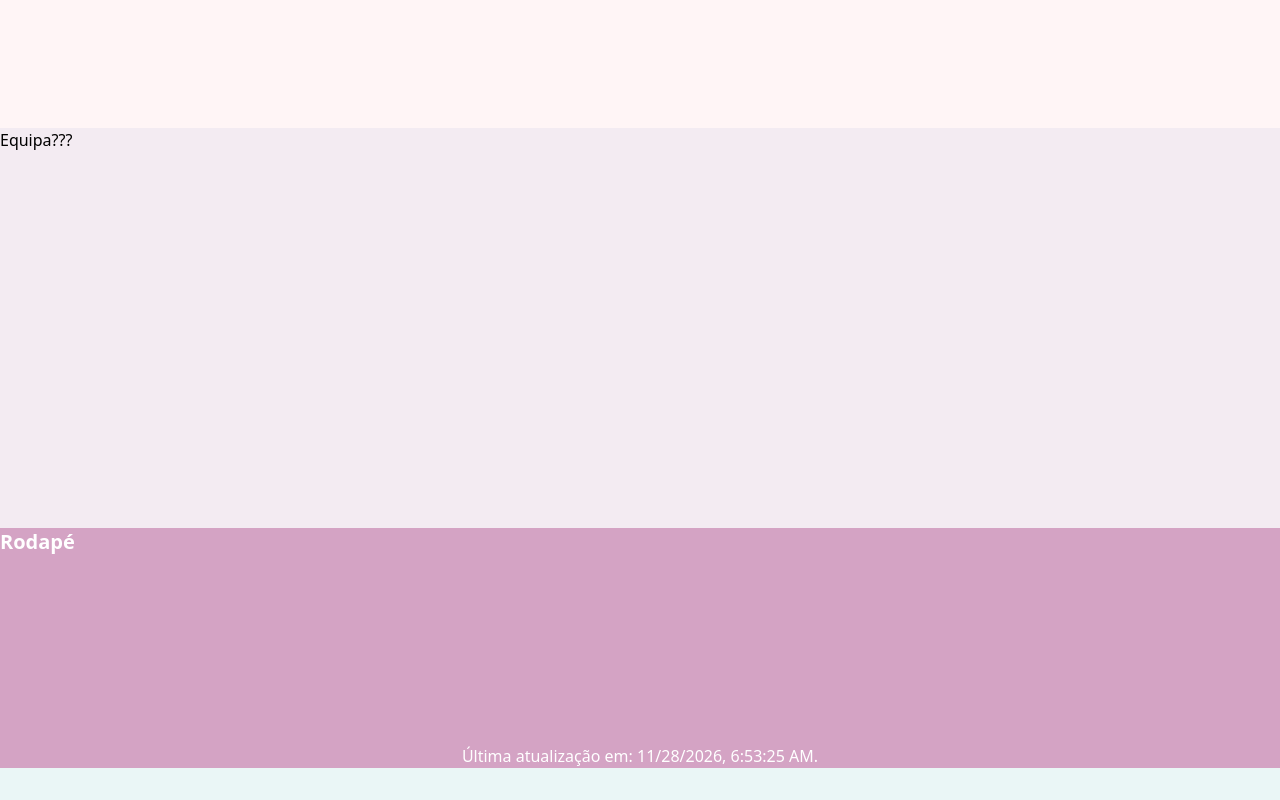
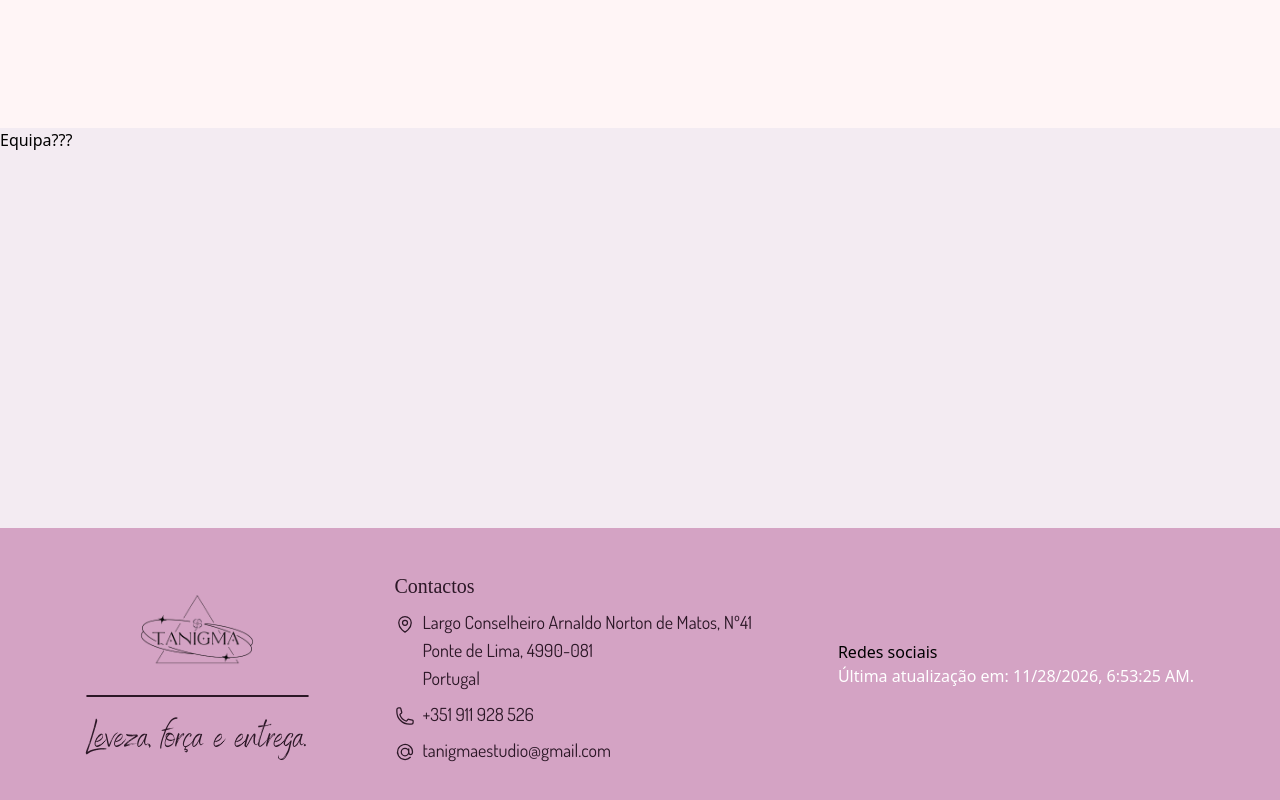
Before and after one commit to ReklyOrg/tanigma, a React (Vite) app: page / in a window 1280 px wide. Shown: the part 1872-2672 px from the top of the page. Before the commit the page ends 2640 px from the top, so only its background shows below. Built offline with nearby package versions, Linux system fonts and the light colour scheme; a web font is replaced by a local one.

Commit message:
feat(footer): add logo and contacts in footer

```diff
--- a/src/components/footer.tsx
+++ b/src/components/footer.tsx
@@ -1,4 +1,9 @@
 import { useMemo } from 'react';
+
+import logo from '@/assets/black-logo.png';
+import AtIcon from '@/icons/at-icon';
+import LocationIcon from '@/icons/location-icon';
+import PhoneIcon from '@/icons/phone-icon';
 
 const Footer = () => {
   const buildDate = useMemo(() => {
@@ -10,10 +15,63 @@ const Footer = () => {
   }, []);
 
   return (
-    <div className='bg-tanigma-mauve min-h-60 flex flex-col justify-between'>
-      <h2 className='text-tanigma-text-inverse font-bold text-xl'>Rodapé</h2>
+    <div className='bg-tanigma-secondary min-h-60 h-full py-5 flex justify-center items-center'>
+      <div className='flex flex-col lg:flex-row justify-evenly items-center gap-4 p-4 w-full max-w-7xl'>
+        {/* Logo */}
+        <div className='flex flex-col items-center'>
+          <img
+            alt='Logo'
+            className='w-32'
+            src={logo}
+          />
 
-      <p className='text-center text-white'>Última atualização em: {buildDate}.</p>
+          <hr className='w-56 lg:w-full border rounded-xl border-tanigma-on-secondary' />
+
+          <br />
+          <p className='text-tanigma-on-secondary font-tanigma-variation text-4xl'>Leveza, força e entrega.</p>
+        </div>
+
+        {/* Contacts */}
+        <div>
+          <h2 className='font-tanigma-titles text-xl text-tanigma-on-secondary py-2'>Contactos</h2>
+          <div className='flex flex-col gap-2'>
+            <div className='flex gap-2'>
+              <LocationIcon className='text-tanigma-on-secondary mt-1.5' />
+
+              <p className='font-tanigma-text text-lg text-tanigma-on-secondary'>
+                Largo Conselheiro Arnaldo Norton de Matos, Nº41
+                <br />
+                Ponte de Lima, 4990-081
+                <br />
+                Portugal
+              </p>
+            </div>
+
+            <div className='flex gap-2'>
+              <PhoneIcon className='text-tanigma-on-secondary mt-1.5' />
+
+              <p className='font-tanigma-text text-lg text-tanigma-on-secondary'>+351 911 928 526</p>
+            </div>
+
+            <div className='flex gap-2'>
+              <AtIcon className='text-tanigma-on-secondary mt-1.5' />
+
+              <a
+                className='font-tanigma-text text-lg text-tanigma-on-secondary'
+                href='mailto:tanigmaestudio@gmail.com'
+              >
+                tanigmaestudio@gmail.com
+              </a>
+            </div>
+          </div>
+        </div>
+
+        {/* Social media */}
+        <div>
+          Redes sociais
+          <p className='text-white'>Última atualização em: {buildDate}.</p>
+        </div>
+      </div>
     </div>
   );
 };
--- /dev/null
+++ b/src/components/test.tsx
@@ -0,0 +1,22 @@
+const SVGComponent = () => (
+  <svg
+    viewBox='0 0 600 60'
+    xmlns='http://www.w3.org/2000/svg'
+  >
+    <path
+      d='M10 30 C 120 10, 240 50, 360 30, 480 10, 590 30'
+      fill='none'
+      stroke='#eb8db5'
+      strokeLinecap='round'
+      strokeWidth={4}
+    />
+    <path
+      d='M10 36 C 120 16, 240 56, 360 36, 480 16, 590 36'
+      fill='none'
+      stroke='#83c0c1'
+      strokeLinecap='round'
+      strokeWidth={3}
+    />
+  </svg>
+);
+export default SVGComponent;
--- /dev/null
+++ b/src/icons/at-icon.tsx
@@ -0,0 +1,15 @@
+import BaseIcon from '@/icons/base-icon';
+
+import type { BaseIconProps } from '@/icons/base-icon';
+
+const AtIcon = <T extends SVGSVGElement>(props: BaseIconProps<T>) => (
+  <BaseIcon {...props}>
+    <path
+      d='M16.5 12a4.5 4.5 0 1 1-9 0 4.5 4.5 0 0 1 9 0Zm0 0c0 1.657 1.007 3 2.25 3S21 13.657 21 12a9 9 0 1 0-2.636 6.364M16.5 12V8.25'
+      strokeLinecap='round'
+      strokeLinejoin='round'
+    />
+  </BaseIcon>
+);
+
+export default AtIcon;
--- /dev/null
+++ b/src/icons/base-icon.tsx
@@ -0,0 +1,21 @@
+import { twMerge } from 'tailwind-merge';
+
+import type { PropsWithChildren, SVGProps } from 'react';
+
+export interface BaseIconProps<T extends SVGSVGElement> extends SVGProps<T>, PropsWithChildren {}
+
+const BaseIcon = <T extends SVGSVGElement>({ children, className, ...rest }: BaseIconProps<T>) => (
+  <svg
+    className={twMerge('size-5', className)}
+    fill='none'
+    stroke='currentColor'
+    strokeWidth={1.5}
+    viewBox='0 0 24 24'
+    xmlns='http://www.w3.org/2000/svg'
+    {...rest}
+  >
+    {children}
+  </svg>
+);
+
+export default BaseIcon;
--- /dev/null
+++ b/src/icons/location-icon.tsx
@@ -0,0 +1,20 @@
+import BaseIcon from '@/icons/base-icon';
+
+import type { BaseIconProps } from '@/icons/base-icon';
+
+const LocationIcon = <T extends SVGSVGElement>(props: BaseIconProps<T>) => (
+  <BaseIcon {...props}>
+    <path
+      d='M15 10.5a3 3 0 1 1-6 0 3 3 0 0 1 6 0Z'
+      strokeLinecap='round'
+      strokeLinejoin='round'
+    />
+    <path
+      d='M19.5 10.5c0 7.142-7.5 11.25-7.5 11.25S4.5 17.642 4.5 10.5a7.5 7.5 0 1 1 15 0Z'
+      strokeLinecap='round'
+      strokeLinejoin='round'
+    />
+  </BaseIcon>
+);
+
+export default LocationIcon;
--- /dev/null
+++ b/src/icons/phone-icon.tsx
@@ -0,0 +1,15 @@
+import BaseIcon from '@/icons/base-icon';
+
+import type { BaseIconProps } from '@/icons/base-icon';
+
+const LocationIcon = <T extends SVGSVGElement>(props: BaseIconProps<T>) => (
+  <BaseIcon {...props}>
+    <path
+      d='M2.25 6.75c0 8.284 6.716 15 15 15h2.25a2.25 2.25 0 0 0 2.25-2.25v-1.372c0-.516-.351-.966-.852-1.091l-4.423-1.106c-.44-.11-.902.055-1.173.417l-.97 1.293c-.282.376-.769.542-1.21.38a12.035 12.035 0 0 1-7.143-7.143c-.162-.441.004-.928.38-1.21l1.293-.97c.363-.271.527-.734.417-1.173L6.963 3.102a1.125 1.125 0 0 0-1.091-.852H4.5A2.25 2.25 0 0 0 2.25 4.5v2.25Z'
+      strokeLinecap='round'
+      strokeLinejoin='round'
+    />
+  </BaseIcon>
+);
+
+export default LocationIcon;
```
